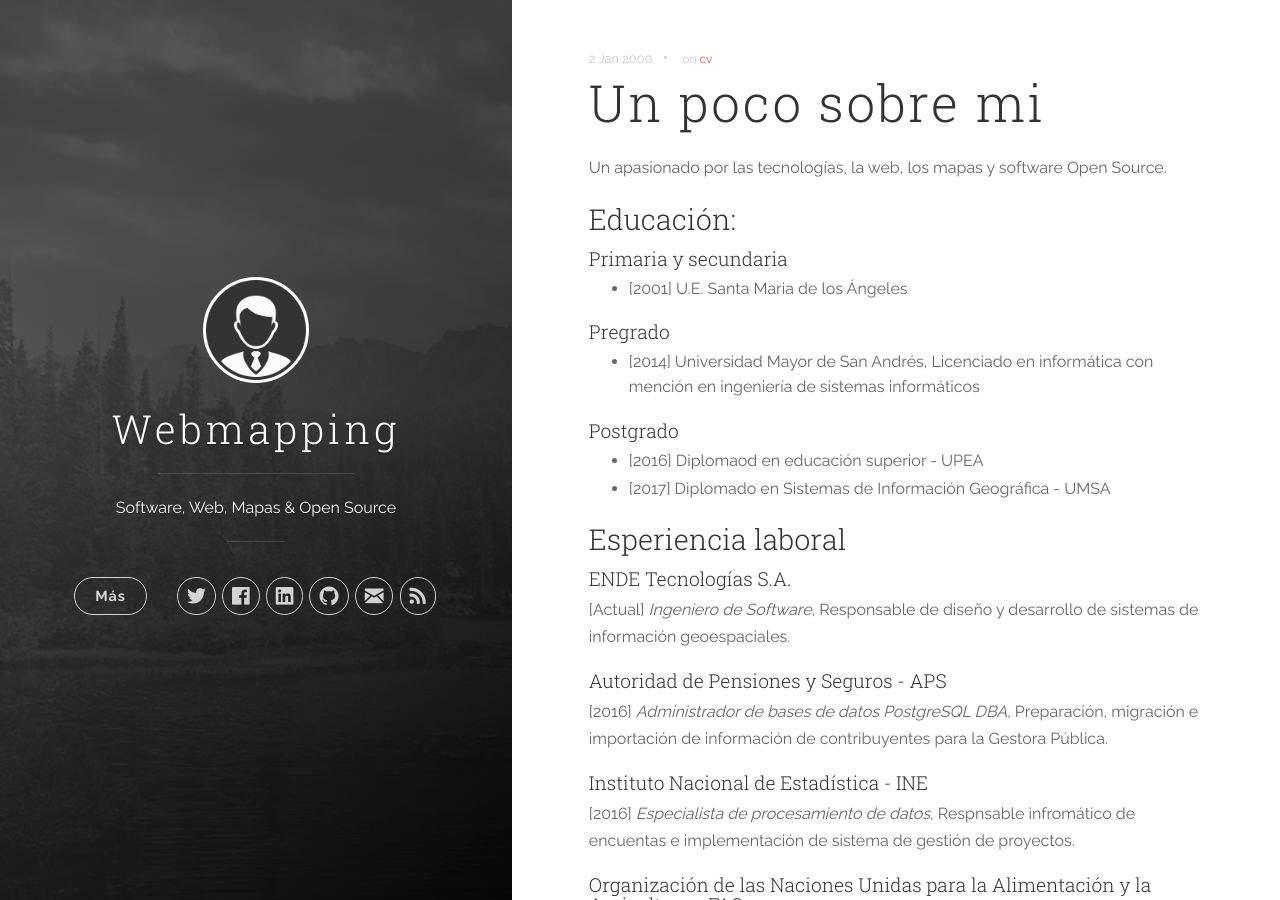
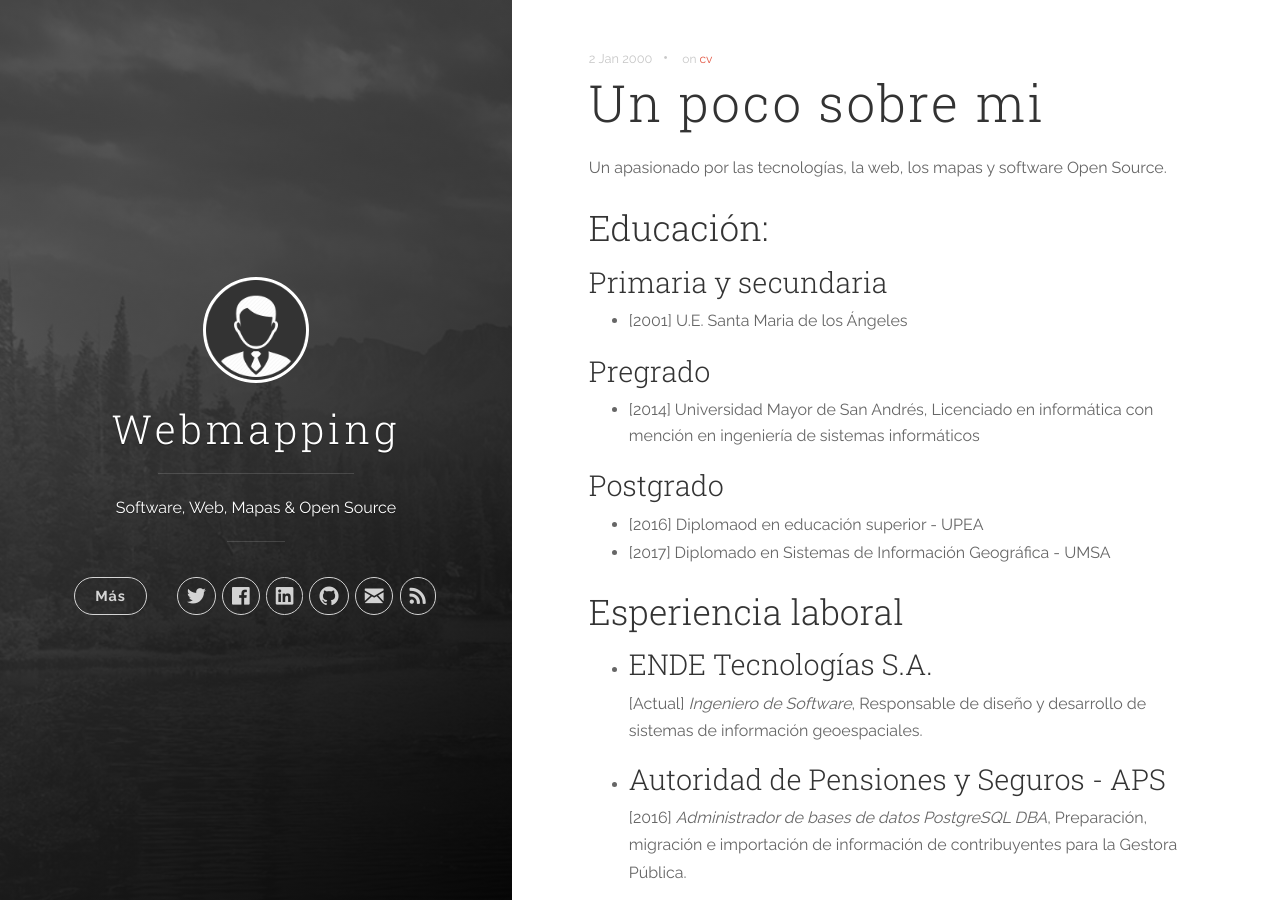
Before and after one commit to danielquisbert/danielquisbert.github.io, a Jekyll site: the page built from _posts/2000-01-02-cv.markdown, in a window 1280 px wide and 900 px high. Built offline with Jekyll 4.4.1, drawn with Linux system fonts in a browser that asks for light colours.

```diff
--- a/_posts/2000-01-02-cv.markdown
+++ b/_posts/2000-01-02-cv.markdown
@@ -8,52 +8,53 @@ tags: [cv]
 
 Un apasionado por las tecnologías, la web, los mapas y software Open Source.
 
-### Educación:
 
-#### Primaria y secundaria
+## Educación:
+
+### Primaria y secundaria
 
 - [2001] U.E. Santa Maria de los Ángeles
 
-#### Pregrado
+### Pregrado
 
 - [2014] Universidad Mayor de San Andrés, Licenciado en informática con mención en ingeniería de sistemas informáticos
 
-#### Postgrado
+### Postgrado
 
 - [2016] Diplomaod en educación superior - UPEA
 - [2017] Diplomado en Sistemas de Información Geográfica - UMSA
 
 
-### Esperiencia laboral
+## Esperiencia laboral
 
-#### ENDE Tecnologías S.A.
+- ### ENDE Tecnologías S.A.
 [Actual] *Ingeniero de Software*, Responsable de diseño y desarrollo de sistemas de información geoespaciales.
 
-#### Autoridad de Pensiones y Seguros - APS
+- ### Autoridad de Pensiones y Seguros - APS
 [2016] *Administrador de bases de datos PostgreSQL DBA*, Preparación, migración e importación de información de contribuyentes para la  Gestora Pública.
 
-#### Instituto Nacional de Estadística - INE
+- ### Instituto Nacional de Estadística - INE
 [2016] *Especialista de procesamiento de datos*, Respnsable infromático de encuentas e implementación de sistema de gestión de proyectos.
 
-#### Organización de las Naciones Unidas para la Alimentación y la Agricultura - FAO
+- ### Organización de las Naciones Unidas para la Alimentación y la Agricultura - FAO
 [2016] *Responsable de la plataforma geoespacial GeoFAO*, administración de la plataforma espacial basada en geOrchestra y desarrollo de su sitio web geofao.org.bo
 
-#### CADEB S.A.
+- ### CADEB S.A.
 [2015] *Analista de sistemas de información geográfica*, Análisis, diseño y desarrollo de un sistema geoautomatizado de gestión reclamos, compuesto por una central telefónica IVR, un módulo de despacho, módulo de monitoreo en tiempo real y cierre de reclamos desde dispositvos móviles.
 
-#### GeoBolivia - Vicepresidencia del Estado Plurinacional de Bolivia
+- ### GeoBolivia - Vicepresidencia del Estado Plurinacional de Bolivia
 [2012 - 2014] *Consultor informático*, desde desarrollo de scripts webmapping, hasta la administración de los servicios internos de la plataforma geoespacial geOrchestra.
 
 
-### Ponencias
+## Ponencias
 
-#### OSM LATAM 2017 - Lima Perú
+- ### OSM LATAM 2017 - Lima Perú
 Ponencia *Instalación y configuración del mapa OSM sobre Linux en offline* en la conferencia [OpenStreetMap Latino América][osm-latam]
 
 
-### Emprendimientos
+## Emprendimientos
 
-#### ge0tic
+- ### ge0tic
 Creador y fundador de [ge0tic][ge0tic], un sistema de información geográfica basado en la web, que utiliza el mapa de [OSM][osm] en offline y que se pretende que llegue a la mayor parte de unidades educativas en Bolivia.
 
 
```
Also changed, not shown: _posts/2000-01-01-servicios.markdown (added, +39 -0 lines).
